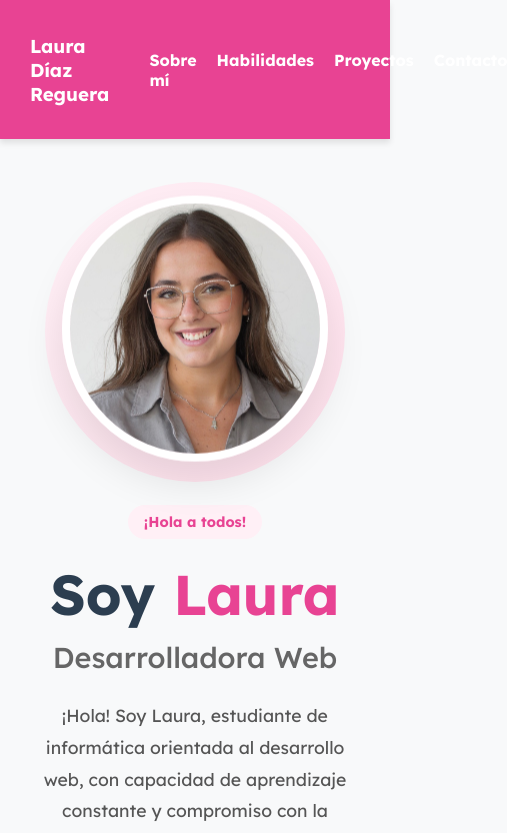
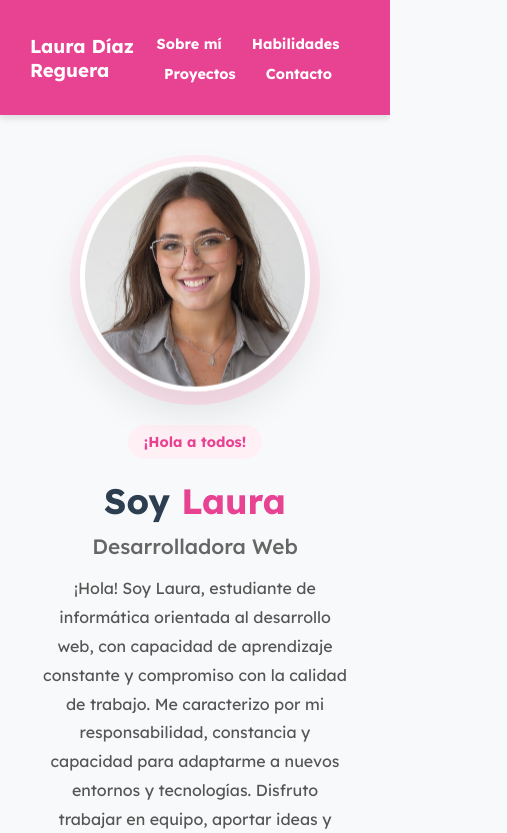
Before and after one commit to Laura-diaz08/Portfolio, an Angular app: page / in a window 390 px wide. Shown: the top 833 px of the page, 507 px wide, since content can reach past the window. Built offline with nearby package versions, Linux system fonts and the light colour scheme.

Commit message:
Todo terminado (de verdad)

```diff
--- a/src/app/components/home/home.css
+++ b/src/app/components/home/home.css
@@ -139,21 +139,40 @@ h1 {
   .hero-container {
     flex-direction: column-reverse;
     text-align: center;
-    gap: 40px;
+    gap: 30px;
+    padding: 10px;
+    margin: 20px auto;
   }
+
+  h1 {
+    font-size: 2.2rem;
+  }
+
+  .role-text {
+    font-size: 1.3rem;
+    margin-bottom: 15px;
+  }
+
   .description {
-    margin: 0 auto 30px auto;
+    margin: 0 auto 25px auto;
+    font-size: 1rem;
+    padding: 0 10px;
   }
+
   .hero-actions {
     justify-content: center;
     flex-direction: column;
+    gap: 20px;
   }
+
   .profile-img {
+    width: 220px;
+    height: 220px;
+    border-width: 5px;
+  }
+
+  .image-backdrop {
     width: 250px;
     height: 250px;
   }
-  .image-backdrop {
-    width: 300px;
-    height: 300px;
-  }
 }
--- a/src/app/components/navbar/navbar.css
+++ b/src/app/components/navbar/navbar.css
@@ -26,3 +26,18 @@
 .nav-links a:hover {
   color: #ffcccc;
 }
+
+@media (max-width: 768px) {
+  ul, .nav-links, .navbar-nav {
+    display: flex;
+    flex-wrap: wrap;
+    justify-content: center;
+    gap: 10px;
+    padding: 10px 0;
+  }
+
+  a, .nav-item, .nav-link {
+    font-size: 0.9rem;
+    padding: 6px 10px;
+  }
+}
--- a/src/styles.css
+++ b/src/styles.css
@@ -7,3 +7,8 @@ body {
   background-color: #f8f9fa;
   color: #333;
 }
+
+html, body {
+  overflow-x: hidden;
+  max-width: 100vw;
+}
```
